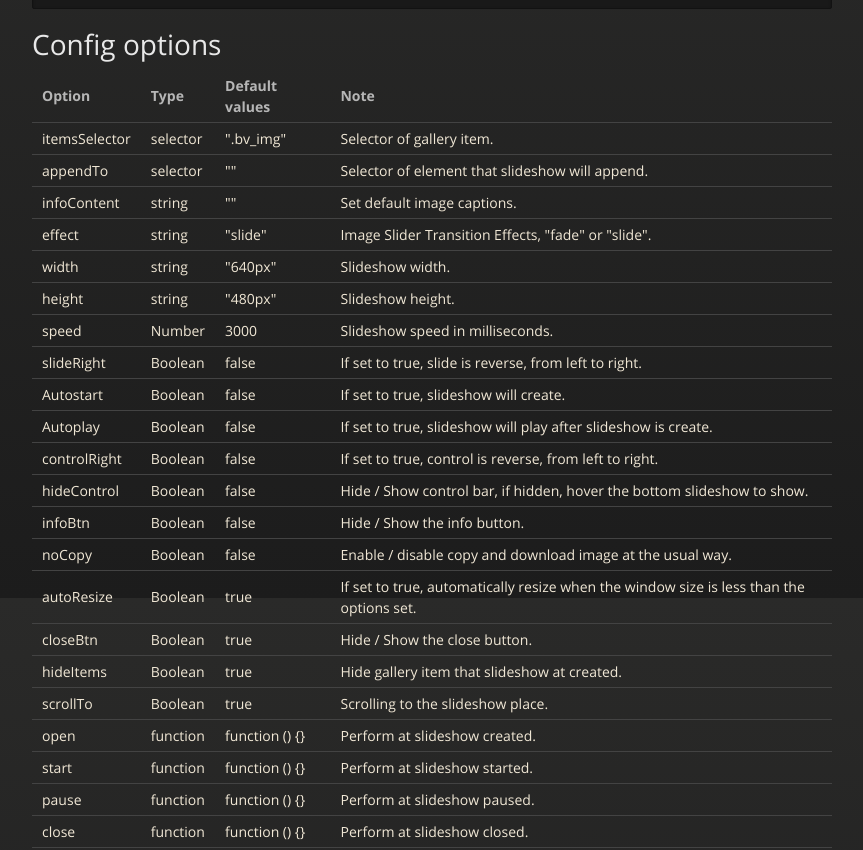
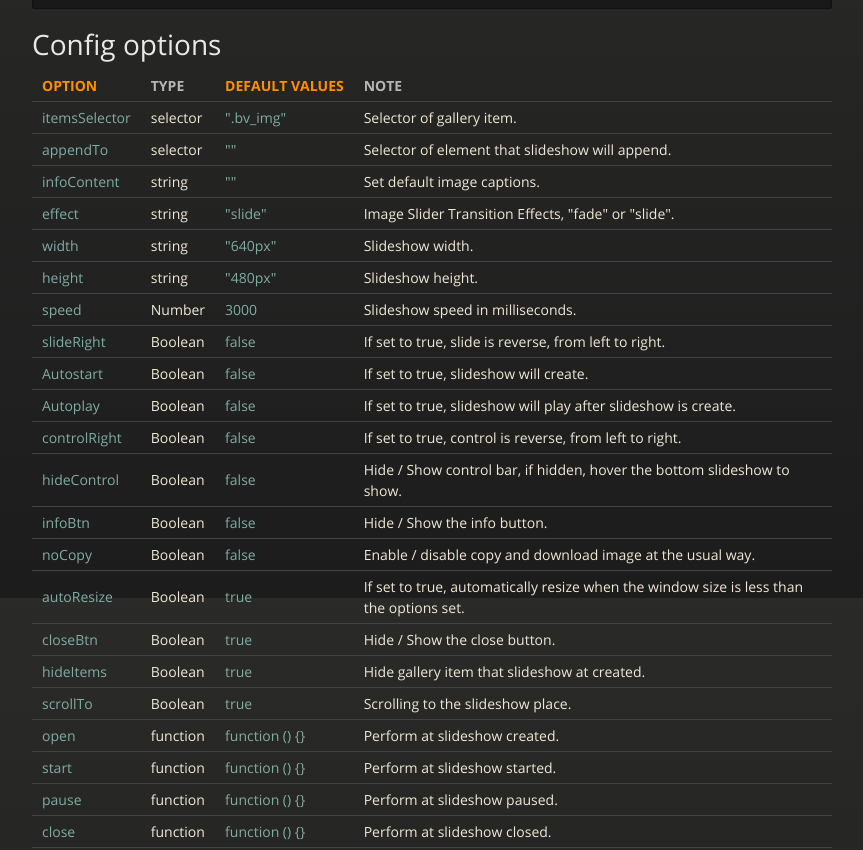
Before and after one commit to baivong/leftslideshow, a plain HTML site: page index.html in a window 1280 px wide. Shown: the part 1002-1852 px from the top of the page, without its empty margins (208-1071 px from the left). Drawn offline with nearby package versions, Linux system fonts and the light colour scheme.

Commit message:
Update styles.css

```diff
--- a/stylesheets/styles.css
+++ b/stylesheets/styles.css
@@ -659,12 +659,10 @@ pre code {
   margin: 0;
   padding: 0;
 }
-
 table {
   width: 100%;
   border-collapse: collapse;
 }
-
 th {
   text-align: left;
   padding: 5px 10px;
@@ -672,14 +670,20 @@ th {
   color: #b6b6b6;
   font-family: 'OpenSansSemibold', "Helvetica Neue", Helvetica, Arial, sans-serif !important;
   font-weight: normal;
+  text-transform: uppercase;
+  white-space: nowrap;
 }
-
+th:nth-child(odd) {
+  color: rgb(255, 143, 0);
+}
 td {
   text-align: left;
   padding: 5px 10px;
   border-bottom: 1px solid #434343;
 }
-
+td:nth-child(odd) {
+  color: rgb(127, 172, 163);
+}
 hr {
   border: 0;
   outline: none;
```
